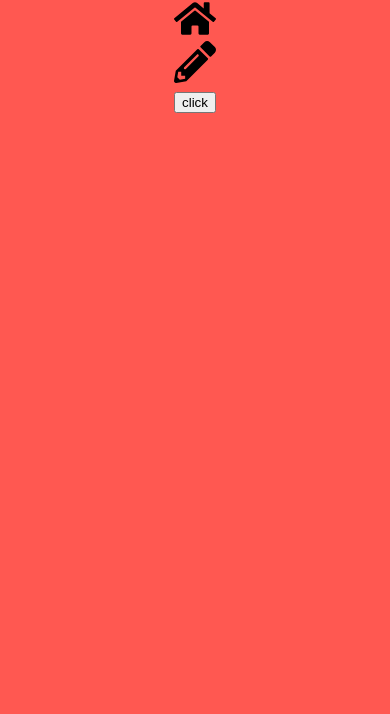
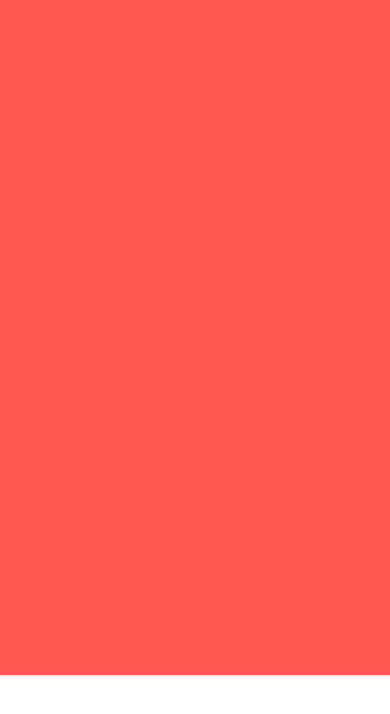
Before and after one commit to atomicretro/homeschooled, a React (Create React App) app: page / in a window 390 px wide. Shown: the top 714 px of the page. Built offline with nearby package versions, Linux system fonts and the light colour scheme.

Commit message:
Style Navbar; remove icons for now; add opacity and navbar button transitions

```diff
--- a/src/components/navbar.jsx
+++ b/src/components/navbar.jsx
@@ -7,47 +7,44 @@ class Navbar extends Component {
   constructor(props) {
     super(props)
     this.state = {
-      size: 'large'
+      navbarSize: 'large',
+      listVisibility: 'invisible'
     };
   }
 
   embiggen = (e) => {
     e.stopPropagation();
-    this.setState({ size: 'large' });
+    this.setState({
+      navbarSize: 'large',
+      listVisibility: 'invisible'
+    });
   }
 
   diminish = (e) => {
-    this.setState({ size: 'small' });
+    this.setState({
+      navbarSize: 'small',
+      listVisibility: 'visible'
+    });
   }
 
   render() {
     return (
       <nav
-        className={ `navbar--${ this.state.size }` }
+        className={ `navbar--${ this.state.navbarSize }` }
         onClick={ this.diminish }>
-        <ul>
+        <div className="navbar__link-container">
+          <ul className={ `navbar__list--${ this.state.listVisibility }` }>
             <li>
-            <Link to="/">
-              <img
-                src="home-icon.svg"
-                alt="icon of a house"
-                className="navbar__icon--visible" />
-            </Link>
+              <Link to="/">Home</Link>
             </li>
             <li>
-            <Link to="/projects/">
-              <img
-                src="pencil-icon.svg"
-                alt="icon of a pencil"
-                className="navbar__icon--visible" />
-            </Link>
+              <Link to="/projects/">Projects</Link>
             </li>
             <li>
-            <button onClick={ this.embiggen }>
-              click
-            </button>
+              <span onClick={ this.embiggen }>Embiggen</span>
             </li>
           </ul>
+        </div>
       </nav>
     );
   }
--- a/src/stylesheets/css/navbar.css
+++ b/src/stylesheets/css/navbar.css
@@ -1,28 +1,37 @@
 @media (max-width: 575px) {
   .navbar--small, .navbar--large {
     width: 100vw;
+    justify-content: center;
   }
 
   .navbar--large {
     display: flex;
-    justify-content: center;
     background-color: #ff5851;
     color: white;
     font-size: 24px;
     transition: height 2s;
     z-index: 100;
-    height: 100vh;
+    height: 80vh;
   }
 
   .navbar--small {
     display: flex;
-    justify-content: center;
     background-color: #ff5851;
     color: white;
     font-size: 24px;
     transition: height 2s;
     z-index: 100;
-    height: 20vh;
+    height: 15vh;
+  }
+
+  .navbar__link-container {
+    height: 15vh;
+    display: flex;
+    align-items: center;
+  }
+
+  nav ul li {
+    display: inline-block;
   }
 }
 @media (min-width: 577px) {
@@ -32,7 +41,6 @@
 
   .navbar--large {
     display: flex;
-    justify-content: center;
     background-color: #ff5851;
     color: white;
     font-size: 24px;
@@ -43,7 +51,6 @@
 
   .navbar--small {
     display: flex;
-    justify-content: center;
     background-color: #ff5851;
     color: white;
     font-size: 24px;
@@ -52,5 +59,16 @@
     width: 20vw;
   }
 }
+.navbar__list--visible, .navbar__list--invisible {
+  transition: opacity 2s;
+}
+
+.navbar__list--invisible {
+  opacity: 0;
+}
+
+.navbar__list--visible {
+  opacity: 100;
+}
 
 /*# sourceMappingURL=navbar.css.map */
```
Also changed, not shown: src/stylesheets/scss/navbar.scss (+38 -6 lines), public/arrow-icon.svg (added), 1 other file (tests, documents, lock files or other folders). Lines whose indentation alone changed are shown as unchanged.
